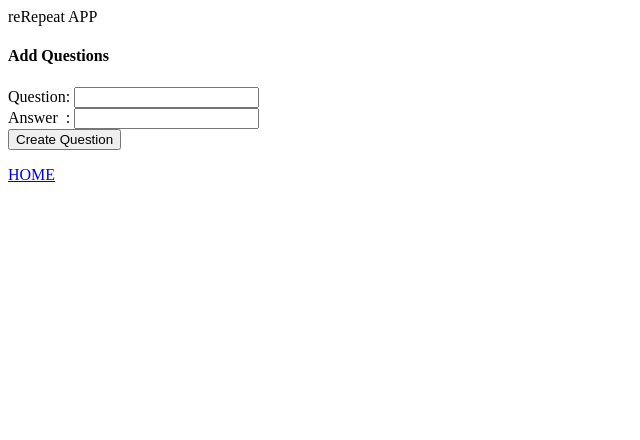
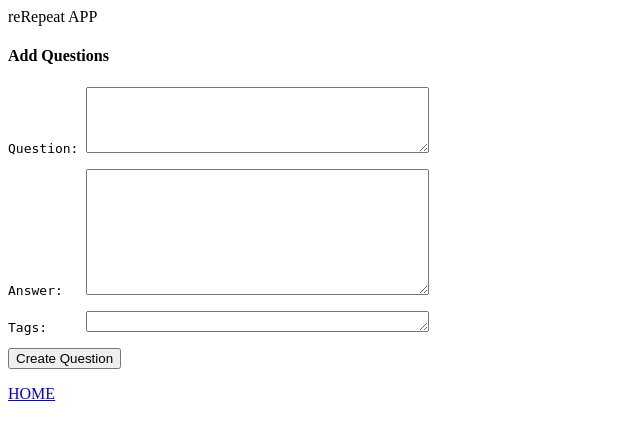
Before and after one commit to bbajcetic/reRepeat, a Django app: page /repeat/add/ in a window 1280 px wide. Shown: the top 440 px of the page, without its empty margins (0-640 px from the left). Run offline with Django 3.2, Linux system fonts and the light colour scheme.

Commit message:
Allow tags attribute when updating/adding a question, and make text boxes bigger
Before, when updating a question and adding a new question, only
question and answer attributes were allowed to be modified, change it
so that tags can be modified as well. Tags can only contain alphanumeric
characters and commas to separate tags. Also, make text boxes for
question and answer attributes bigger in adding/updating questions

```diff
--- a/app_reRepeat/templates/app_reRepeat/add.html
+++ b/app_reRepeat/templates/app_reRepeat/add.html
@@ -4,8 +4,9 @@
 	<h4>Add Questions</h4>
 		<form action="{% url 'app_reRepeat:add_confirm' %}" method="post">
 		{% csrf_token %}
-			Question: <input type="text" name="question_text"><br>
-			Answer&nbsp&nbsp: <input type="text" name="answer_text"><br>
+		<pre>Question: <textarea cols="40" rows="4" name="question_text"></textarea></pre>
+		<pre>Answer:   <textarea cols="40" rows="8" name="answer_text"></textarea></pre>
+		<pre>Tags:     <textarea cols="40" rows="1" name="tags"></textarea></pre>
 			<input type="submit" value="Create Question">
 		</form>
 {% endblock %}
--- a/app_reRepeat/templates/app_reRepeat/edit_question.html
+++ b/app_reRepeat/templates/app_reRepeat/edit_question.html
@@ -3,8 +3,10 @@
 <h4>Edit Question</h4>
 	<form action="{% url 'app_reRepeat:update_confirm' question.id %}" method="post">
 	{% csrf_token %}
-		Update Question: <input type="text" name="question_text" value="{{ question.question_text }}"><br>
-		Update Answer&nbsp&nbsp: <input type="text" name="answer_text" value="{{ question.answer_text }}"><br>
+
+		<pre>Update Question: <textarea cols="40" rows="4" name="question_text">{{ question.question_text }}</textarea></pre>
+		<pre>Update Answer:   <textarea cols="40" rows="8" name="answer_text">{{ question.answer_text }}</textarea></pre>
+		<pre>Update Tags:     <textarea cols="40" rows="1" name="tags">{{ question.tags }}</textarea></pre>
 		<input type="submit" value="Update Question">
 	</form>
 	<form action="{% url 'app_reRepeat:delete_confirm' question.id %}" method="post">
--- a/app_reRepeat/views.py
+++ b/app_reRepeat/views.py
@@ -4,6 +4,7 @@
 from django.urls import reverse
 from django.utils import timezone
 from .models import Question
+import re
 
 ##first way: fill context, load template, return Http object with the result of rendered template
 #def index(request):
@@ -39,7 +40,11 @@
 def add_confirm(request):
     q_text = request.POST['question_text']
     a_text = request.POST['answer_text']
-    new_question = Question(question_text=q_text,answer_text=a_text,update_date=timezone.now())
+    tags = request.POST['tags']
+    tag_pattern = re.compile("[^,a-zA-Z0-9]*")
+    if tag_pattern.search(tags):
+        tags = ""
+    new_question = Question(question_text=q_text,answer_text=a_text,tags=tags,update_date=timezone.now())
     new_question.save()
     new_id = new_question.pk
 
@@ -49,6 +54,12 @@
     question = get_object_or_404(Question, pk=question_id)
     question.question_text=request.POST['question_text']
     question.answer_text=request.POST['answer_text']
+    tags = request.POST['tags']
+    tag_pattern = re.compile("[^,a-zA-Z0-9]")
+    if tag_pattern.search(tags):
+        tags = ""
+    question.tags=tags
+
     question.save()
 
     return HttpResponseRedirect(reverse('app_reRepeat:show_question', args=(question_id,)))
--- a/todo.txt
+++ b/todo.txt
@@ -1,8 +1,6 @@
- -make question and answer text boxes bigger (maybe by changing the default django widgets for the type of model attribute to be a large text box instead)
  -print messages for certain things like when there are no more questions to answer or when a question is added or edited successfully
  -answer questions view->gives you options (by tags, by dates, etc.)
  -add view for answering a question and rating how well you know it?
- -add tags when creating a question
  -allow users to answer questions that are almost ready (>=90% ready)
  -also on homepage show how many questions need to be reviewed and how many are close to being twice as long (which would cause counter to remain the same)
  -when in show_question view, don't label question with its id because its number is irrelevant and some numbers will be skipped if they are deleted (e.g. 3 questions, ids might be 1,2,and 4)
```
